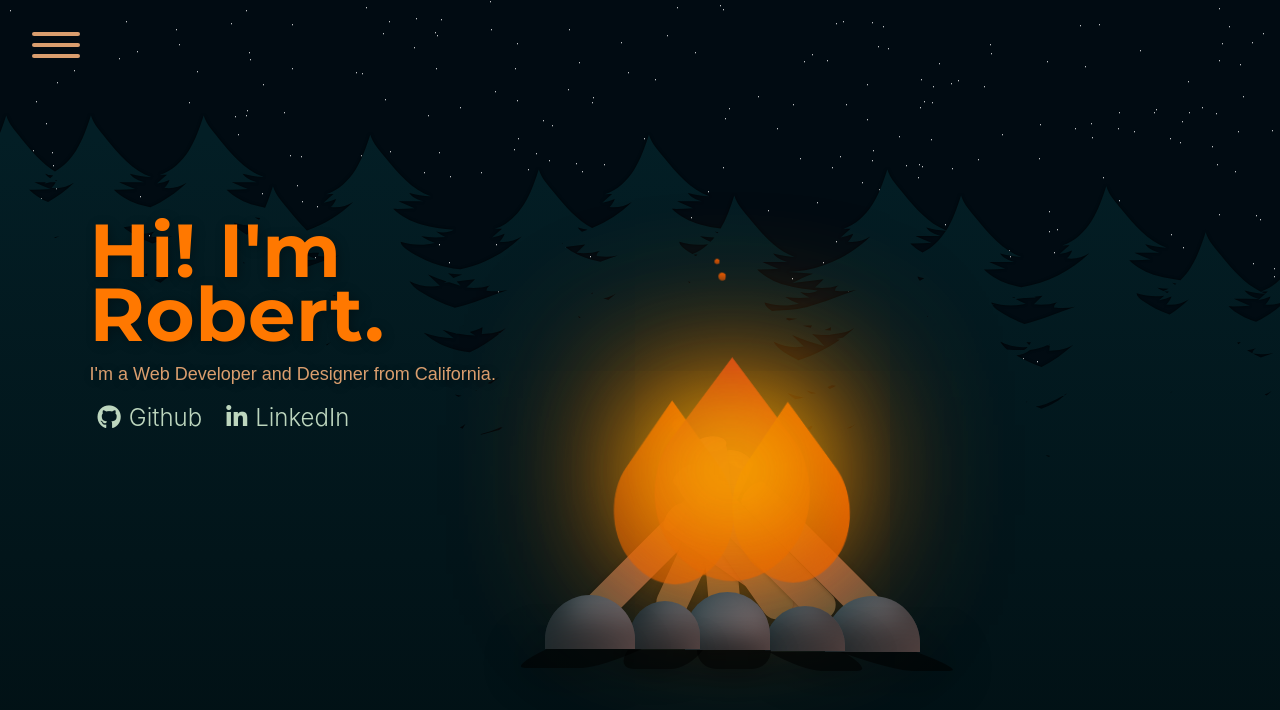
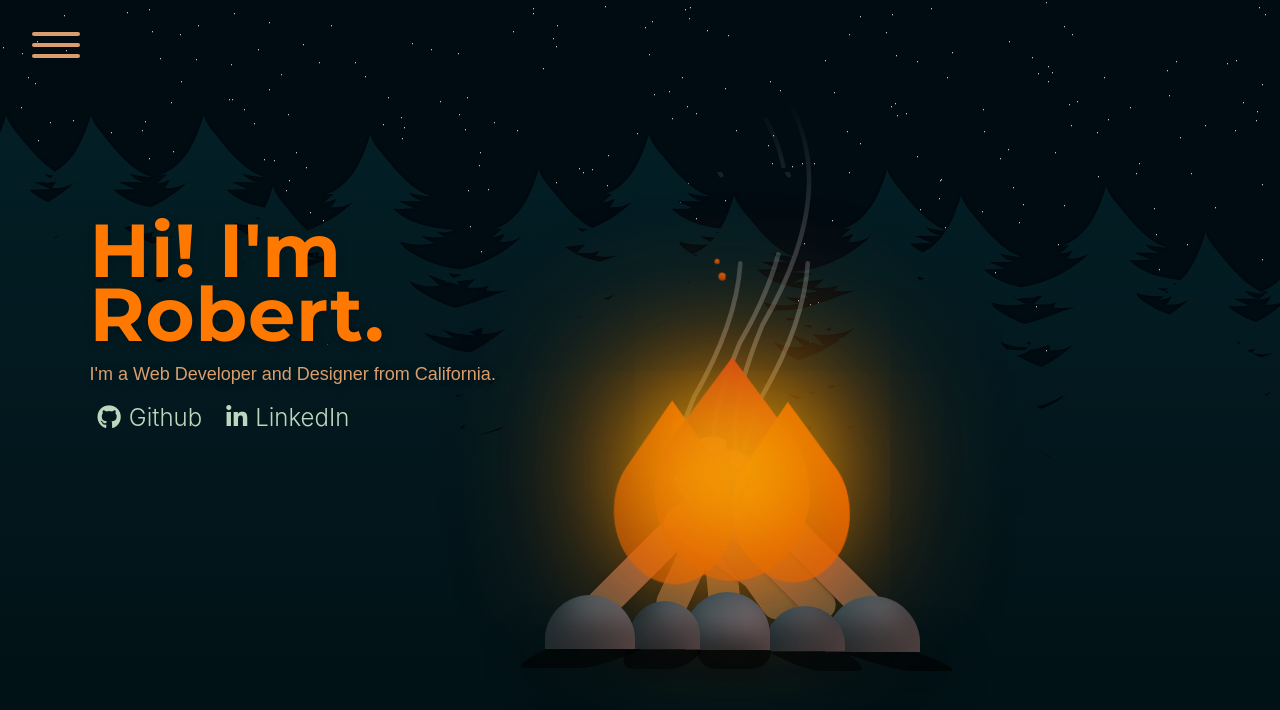
Before and after one commit to rschm007/portfolio_v3, a React (Create React App) app: page / in a window 1280 px wide. Shown: the top 710 px of the page. Built offline with nearby package versions, Linux system fonts and the light colour scheme.

Commit message:
smoke effect on fire

```diff
--- a/src/components/Animations/Campfire/index.js
+++ b/src/components/Animations/Campfire/index.js
@@ -1,6 +1,20 @@
 const Campfire = () => {
   return (
     <div className="campfire">
+      <div className="smoke">
+        <svg>
+          <path d="M 150 0 Q 200 100 100 250 C 0 450 120 400 50 600  " />
+        </svg>
+        <svg>
+          <path d="M 150 0 Q 200 100 100 250 C 0 450 120 400 50 600  " />
+        </svg>
+        <svg>
+          <path d="M 150 0 Q 200 100 100 250 C 0 450 120 400 50 600  " />
+        </svg>
+        <svg>
+          <path d="M 150 0 Q 200 100 100 250 C 0 450 120 400 50 600  " />
+        </svg>
+      </div>
       <div className="fire">
         <div className="left">
           <div className="main_fire"></div>
--- a/src/styles/components/animations/campfire.scss
+++ b/src/styles/components/animations/campfire.scss
@@ -98,7 +98,79 @@
   }
 }
 
+@keyframes dash {
+  from {
+    stroke-dashoffset: 0;
+  }
+  to {
+    stroke-dashoffset: 600;
+  }
+}
+
 .campfire {
+  .smoke {
+    @include width-height(630px, 400px);
+    transform: skewX(5deg) scale(0.9);
+    position: absolute;
+    bottom: 40%;
+    right: 1%;
+    -webkit-mask-image: linear-gradient(to top, rgb(255, 255, 255) 30%, rgba(112, 112, 112, 0));
+    mask-image: linear-gradient(to top, rgb(255, 255, 255) 30%, rgba(112, 112, 112, 0));
+    -webkit-mask-size: 100% 100%;
+    mask-size: 100% 100%;
+    -webkit-mask-repeat: no-repeat;
+    mask-repeat: no-repeat;
+    -webkit-mask-position: center bottom;
+    mask-position: center bottom;
+
+    svg {
+      @include width-height(600px, 400px);
+      position: absolute;
+      top: 0;
+
+      &:first-child {
+        top: 20%;
+        right: 18%;
+
+        path {
+          animation: dash 3s linear infinite;
+        }
+      }
+      *:nth-child(2) {
+        top: 20%;
+
+        path {
+          animation: dash 2s linear infinite;
+        }
+      }
+      &:nth-child(3) {
+        top: 20%;
+        right: 6%;
+
+        path {
+          animation: dash 3s linear infinite;
+        }
+      }
+      &:nth-child(4) {
+        top: 5%;
+        right: 9%;
+
+        path {
+          animation: dash 2s linear infinite;
+        }
+      }
+
+      path {
+        fill: none;
+        stroke: white;
+        opacity: 0.3;
+        stroke-width: 5px;
+        stroke-dasharray: 500 100;
+        stroke-linecap: round;
+      }
+    }
+  }
+
   .fire {
     @include width-height($width: 140px, $height: 140px);
     position: absolute;
--- a/src/styles/components/header.scss
+++ b/src/styles/components/header.scss
@@ -9,7 +9,7 @@
             margin-top: 17%;
 
             h1 {
-                text-shadow: 2px 2px 12px rgba(0, 0, 0, 0.3);
+                text-shadow: 2px 2px 12px rgba(0, 0, 0, 0.2);
                 margin-bottom: 0;
                 line-height: 64px;
             }
```
